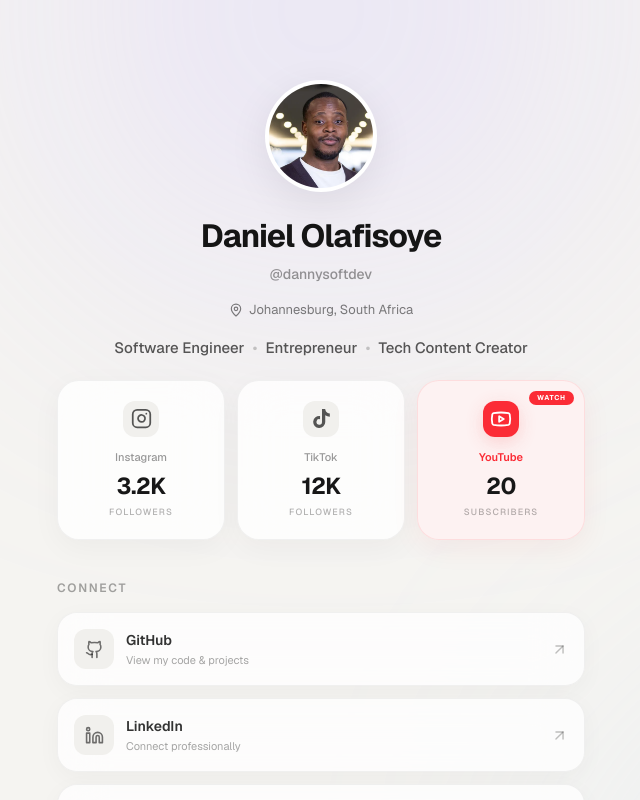
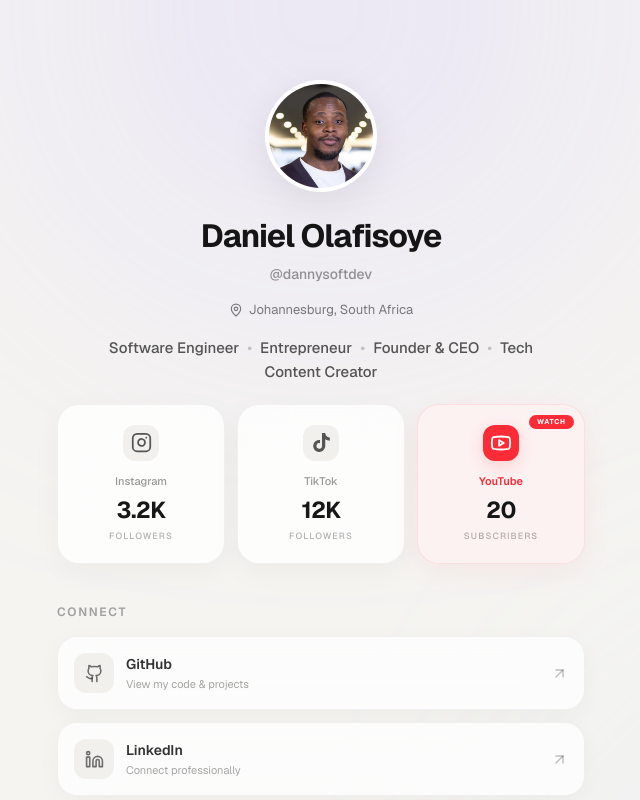
Before and after one commit to danielolafisoye/portfolio-website, a Next.js app in the folder portfolio-website/: page /links in a window 1280 px wide. Shown: the top 800 px of the page, without its empty margins (319-959 px from the left). Built offline with nearby package versions, Linux system fonts and the light colour scheme; no server answers.

Commit message:
Add Founder and CEO to links bio

```diff
--- a/portfolio-website/app/links/page.tsx
+++ b/portfolio-website/app/links/page.tsx
@@ -149,6 +149,8 @@ export default function LinksPage() {
             Software Engineer
             <span className="mx-2 text-black/20">•</span>
             Entrepreneur
+            <span className="mx-2 text-black/20">•</span>
+            <span className="whitespace-nowrap">Founder &amp; CEO</span>
             <span className="mx-2 text-black/20">•</span>
             Tech Content Creator
           </p>
```
